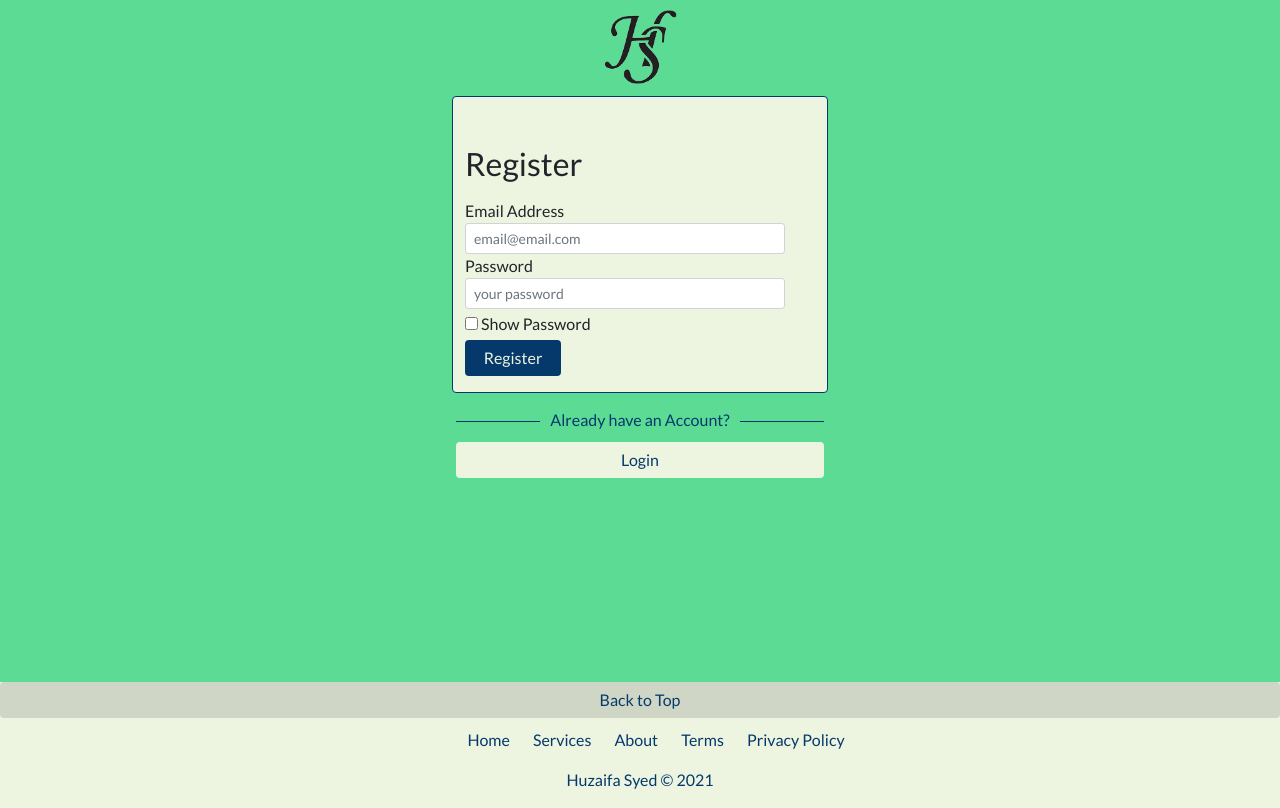
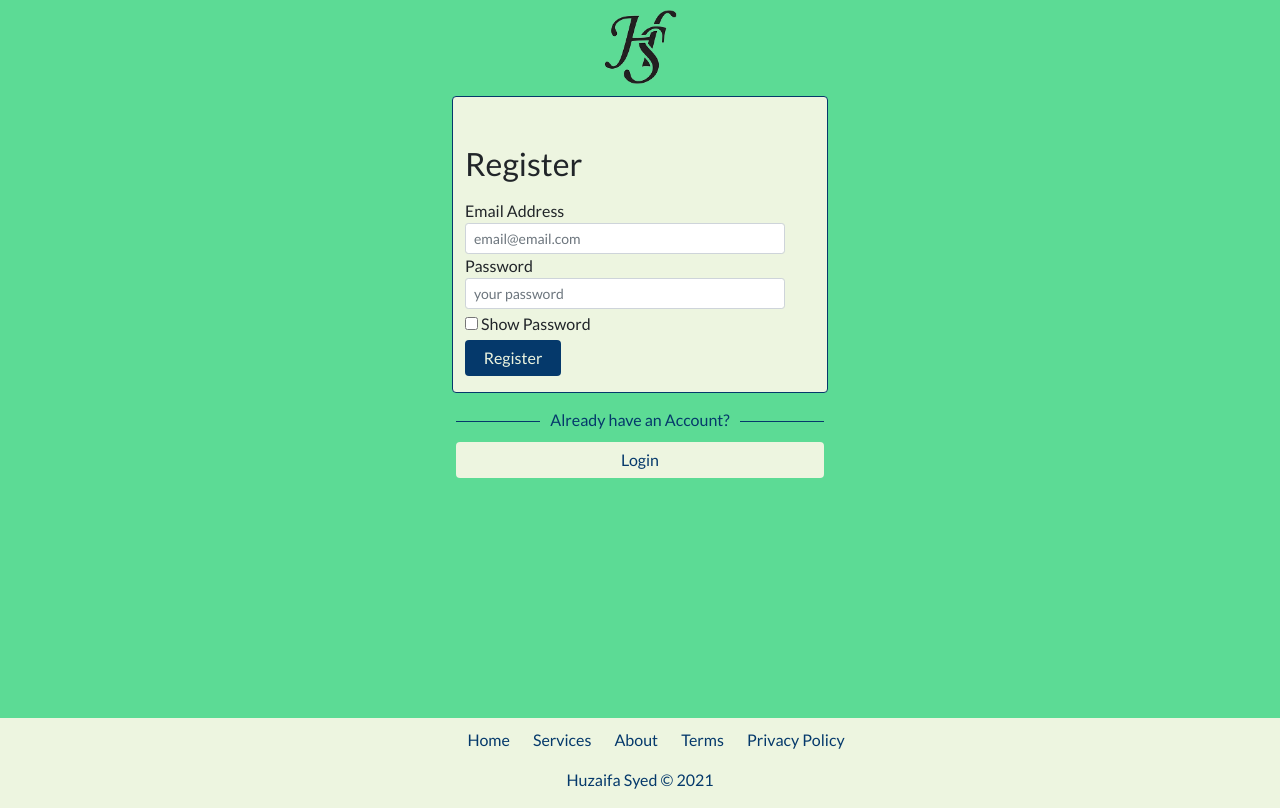
Before and after one commit to huzai4a/Login-Registration-Full-Site, a PHP site: page /register.php in a window 1280 px wide. Run offline with PHP 8.4, Linux system fonts and the light colour scheme; some libraries are stand-ins or nearby versions.

Commit message:
adjustments on page to page differences

```diff
--- a/assets/css/style.css
+++ b/assets/css/style.css
@@ -22,7 +22,7 @@ input{
 nav{
     font-family: 'Poppins', sans-serif;
     padding: 0px 20px;
-    background: #edf5e0;
+    background: whitesmoke;
 }
 ul{
     list-style-type: none;
@@ -180,6 +180,10 @@ a:hover{
   nav{
     padding: 0px 20px;
   }
+  /*hide scrollbar on certain pages*/
+  body.noScroll{
+    overflow: hidden;
+  }
 }
 /*navbar end*/
 
@@ -231,7 +235,6 @@ span.txt {
 .footer{
   background: #edf5e0;
   color: #05396b;
-
   top: 100%;
   position: sticky;
 }
@@ -244,6 +247,7 @@ span.txt {
   border: none;
   color: #05396b;
   width: 100%;
+  display: none;
 }
 .footer-btn:hover{
   background: #d0d6c5;
--- a/dashboard.php
+++ b/dashboard.php
@@ -33,6 +33,7 @@
         </p>
         <p><a href="/Log-Reg-Site/logout.php">Logout</a></p>
     </div>
+
  <?php require_once "inc/footer.php"; ?>
 
   </body>
--- a/inc/footer.php
+++ b/inc/footer.php
@@ -1,6 +1,6 @@
 <!-- footer for each page -->
 <footer class="footer mt-5">
-	<a role="button" class="btn footer-btn" href="#top">Back to Top</a>
+	<a role="button" class="btn footer-btn p-2" href="#top">Back to Top</a>
 		<ul class="list text-center">
 			<li><a href="">Home</a></li>
 			<li><a href="">Services</a></li>
--- a/index.php
+++ b/index.php
@@ -11,8 +11,10 @@
     <meta charset="utf-8">
     <meta name="viewport" content="width=device-width">
     <title>Home page</title>
+    <!-- displays back to top btn in footer -->
+    <style>.footer-btn{display: block;}</style>
   </head>
-    <body>
+    <body style="height:200em;">
 
     <!-- navbar -->
     <nav>
--- a/login.php
+++ b/login.php
@@ -17,7 +17,7 @@
     <title>Login</title>
   </head>
 
-  <body>
+  <body class="noScroll">
 
 <a href="/Log-Reg-Site/index.php" class="d-flex justify-content-center mt-2">
 	<img src="/Log-Reg-Site/img/brand.png" alt="LOGO" style="width:5em; height:5em;">
--- a/register.php
+++ b/register.php
@@ -17,7 +17,7 @@
     <title>Register</title>
   </head>
 
-  <body>
+  <body class="noScroll">
 
 <a href="/Log-Reg-Site/index.php" class="d-flex justify-content-center mt-2">
 	<img src="/Log-Reg-Site/img/brand.png" alt="LOGO" style="width:5em; height:5em;">
```
